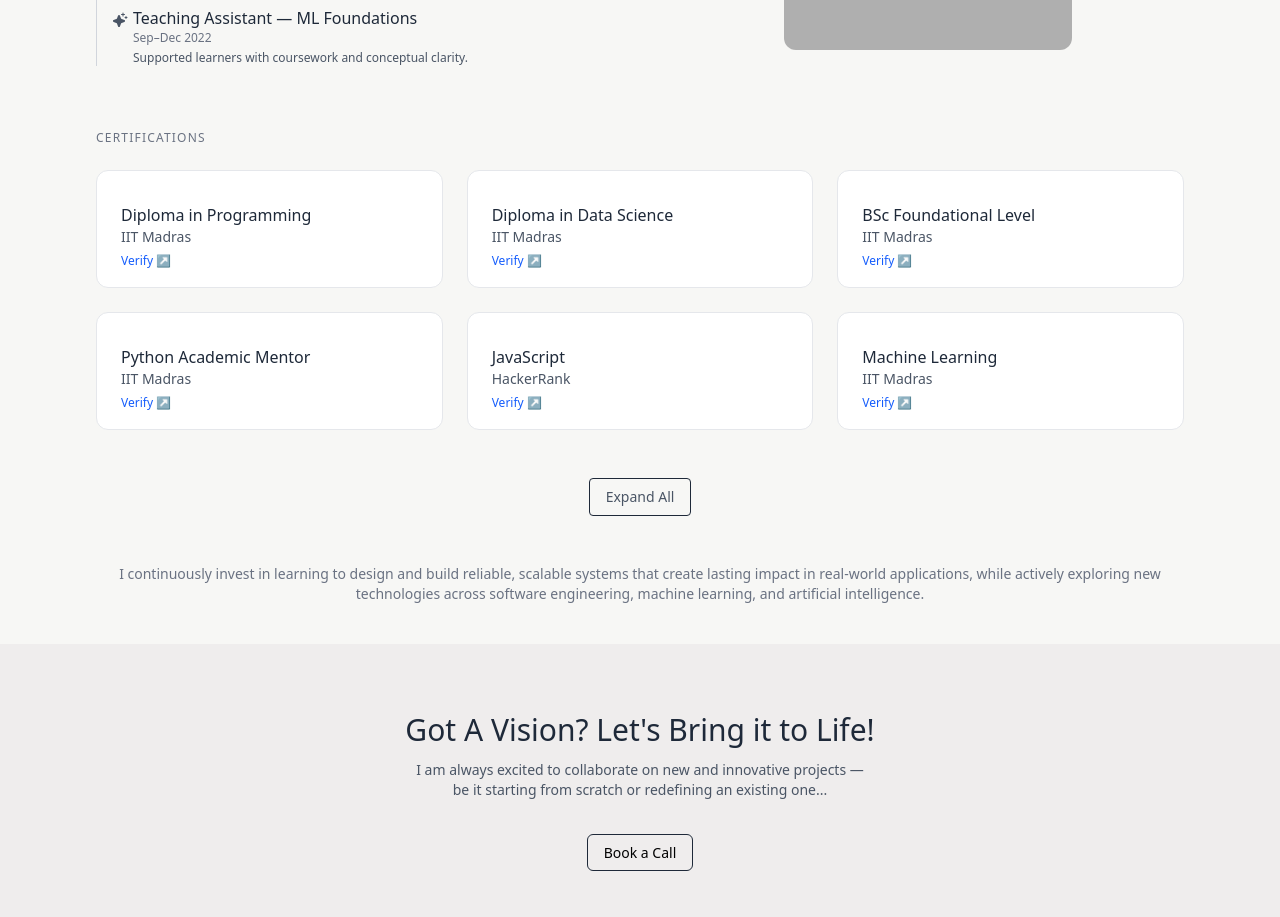
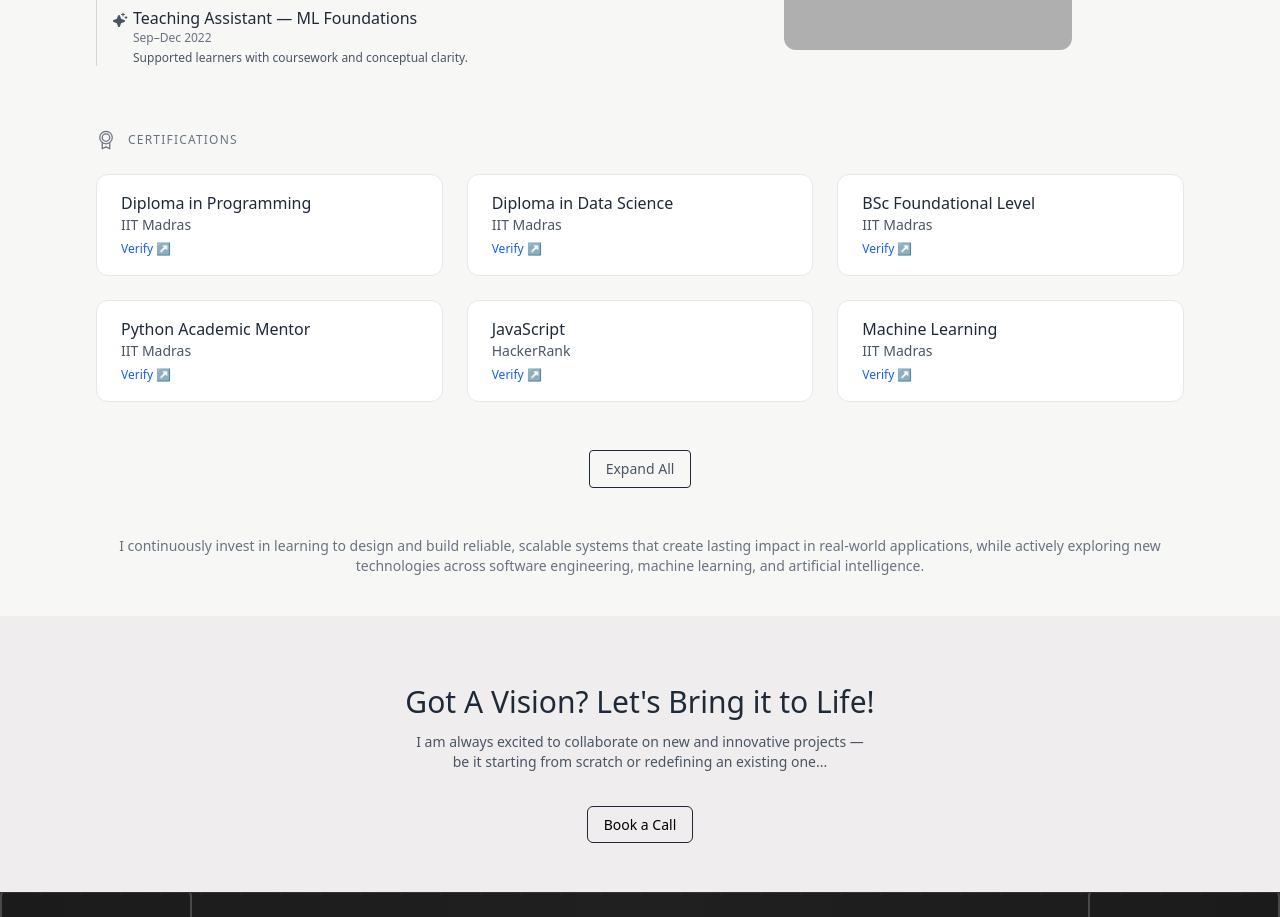
Before and after one commit to kkamal11/kkamal11.github.io, a React app: page /about in a window 1280 px wide. Shown: the part 880-1797 px from the top of the page. Built offline with nearby package versions, Linux system fonts and the light colour scheme; grey boxes are pictures that could not be loaded; the HTML template or start-up script is replaced by a standard one.

Commit message:
added certis

```diff
--- a/src/pages/About.tsx
+++ b/src/pages/About.tsx
@@ -1,4 +1,4 @@
-import { Laptop, GraduationCap, Briefcase, Sparkle } from "phosphor-react";
+import { Laptop, GraduationCap, Briefcase, Sparkle, Medal } from "phosphor-react";
 import focusImg from '../assets/focus.jpg'
 import { certificates } from "../utils/Data";
 import { useState } from "react";
@@ -133,8 +133,10 @@ export default function About() {
 
           {/* Certificates */}
           <div>
-            <h4 className="uppercase tracking-widest text-xs text-gray-500 mb-6">Certifications</h4>
-
+              <div className="flex items-center gap-3 mb-6">
+                <Medal size={20} className="text-gray-500" />
+              <h4 className="uppercase tracking-widest text-xs text-gray-500">Certifications</h4>
+            </div>
             <div className="grid grid-cols-1 sm:grid-cols-2 md:grid-cols-3 gap-6">
               {visibleCertificates.map(cert => {
                 return <CertCard
@@ -240,13 +242,13 @@ function CertCard({
           ${hovered ? "max-h-64 opacity-100" : "max-h-0 opacity-0"}
         `}
       >
-        <div className="mt-2 flex items-center justify-center">
-          <img src={img} alt={title} className="object-fit" />
+        <div className="flex items-center justify-center">
+          <img src={img} alt={title} className="object-fit mb-4" />
         </div>
       </div>
 
       {/* Text */}
-      <div className="pt-4">
+      <div className="">
         <p className="text-gray-800 font-medium">{title}</p>
         <p className="text-sm text-gray-600">{org}</p>
         <a
--- a/src/utils/Data.tsx
+++ b/src/utils/Data.tsx
@@ -10,7 +10,8 @@ import pythonHackerrank from "../assets/images/python-hackerrank.png";
 import pythonCoursera from "../assets/images/python.jpg";
 import pythonMentor from "../assets/images/python_mentor.png";
 import sqlpng from "../assets/images/sqlpng.png";
-
+import dip_in_prom from "../assets/images/dp.png";
+import dip_in_ds from "../assets/images/dds.png";
 
 type ProjectType =
     | "Full Stack Web App"
@@ -243,15 +244,15 @@ export const certificates: Certificate[] = [
     id: 3,
     title: "Diploma in Programming",
     org: "IIT Madras",
-    verify_link: "https://drive.google.com/file/d/1w356baxF4SRiI19rEp2nrBZQcbvSqIi_/view?usp=sharing",
-    image: "../assets/certificates/foundationCerti.jpg",
+    verify_link: "https://drive.google.com/file/d/1eQvQq8QfzrkSaI3wFhZmqe82tezvjkwG/view?usp=sharing",
+    image: dip_in_prom
     },
     {
     id: 4,
     title: "Diploma in Data Science",
     org: "IIT Madras",
-    verify_link: "https://drive.google.com/file/d/1w356baxF4SRiI19rEp2nrBZQcbvSqIi_/view?usp=sharing",
-    image: "../assets/certificates/foundationCerti.jpg",
+    verify_link: "https://drive.google.com/file/d/1xi23lVEGiLzE4NvVxapalNejDFYCvv0K/view?usp=sharing",
+    image: dip_in_ds
   },
   {
     id: 5,
```
